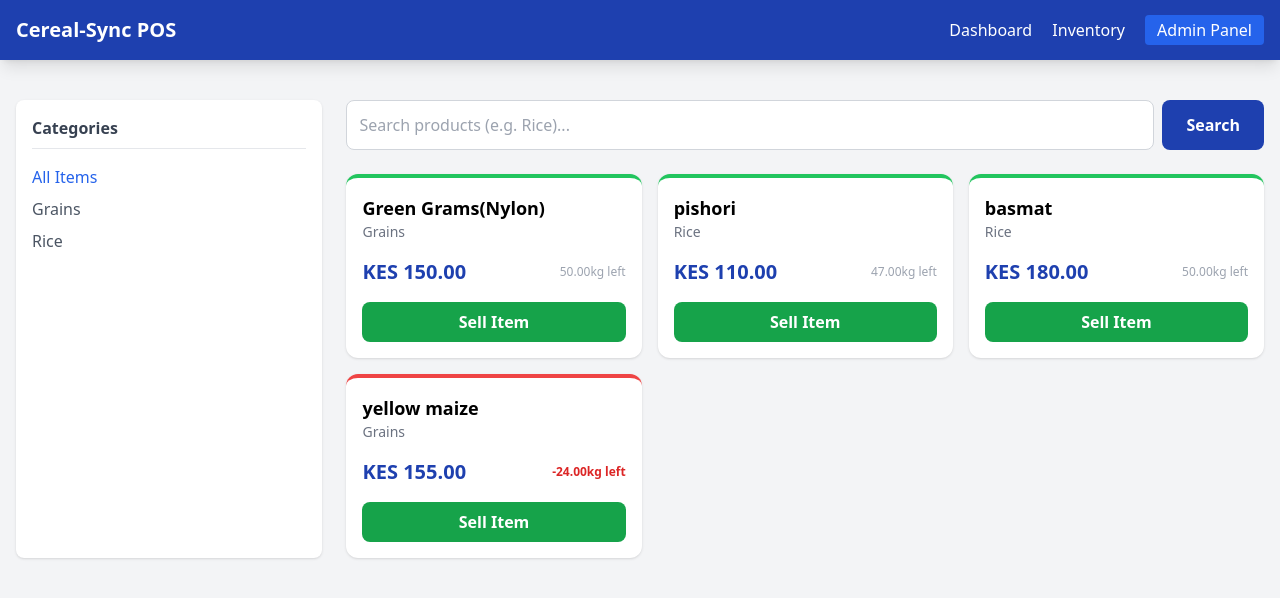
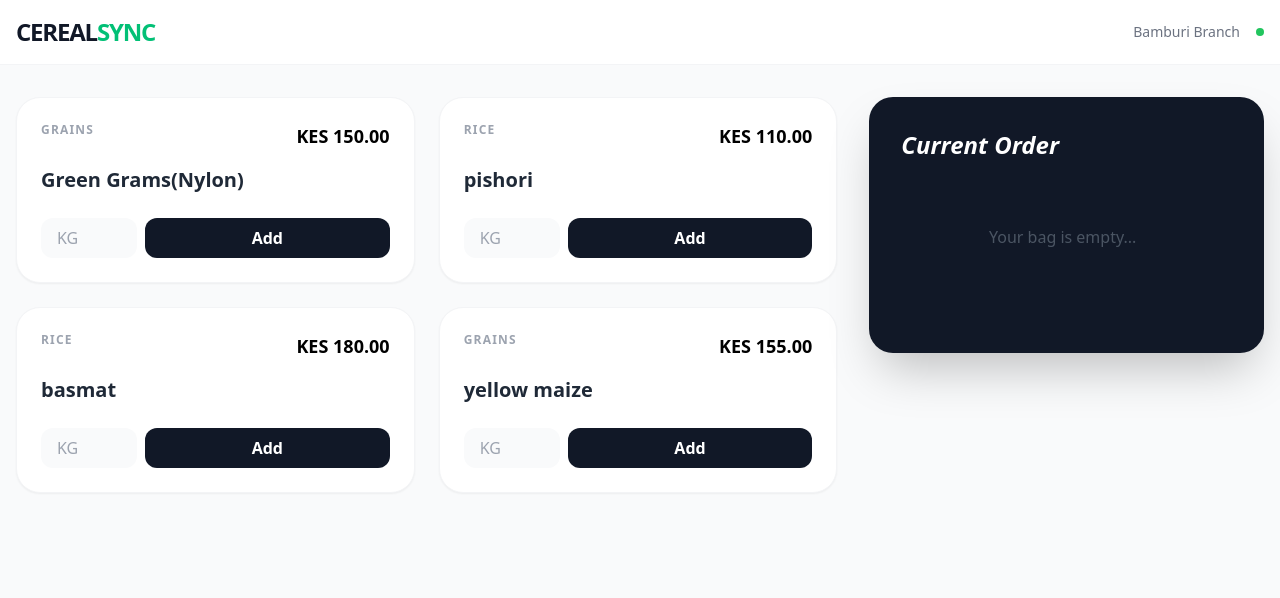
Before and after one commit to tofina41-chux/cereal-sync-pos, a Django app: page / in a window 1280 px wide. Shown: the top 598 px of the page. Run offline with Django 5.2, Linux system fonts and the light colour scheme; data comes from the database, SQL or seed files in the repository; both versions use the stored data as it was after the commit; some libraries are stand-ins or nearby versions.

Commit message:
updated model

```diff
--- a/core/urls.py
+++ b/core/urls.py
@@ -16,9 +16,12 @@ Including another URLconf
 """
 from django.contrib import admin
 from django.urls import path
-from inventory.views import sales_dashboard
+from inventory.views import sales_dashboard, add_to_cart, clear_cart, checkout
 
 urlpatterns = [
     path('admin/', admin.site.urls),
     path('', sales_dashboard, name='dashboard'), # Your main POS screen
+    path('add/<int:product_id>/', add_to_cart, name='add_to_cart'),
+    path('clear/', clear_cart, name='clear_cart'),
+    path('checkout/', checkout, name='checkout'),
 ]
--- a/inventory/views.py
+++ b/inventory/views.py
@@ -1,6 +1,7 @@
-from django.shortcuts import render, redirect
+from django.shortcuts import render, redirect, get_object_or_404
 from .models import Product, Category, Sale
 from django.db.models import Q
+from decimal import Decimal
 
 def sales_dashboard(request):
     query = request.GET.get('search', '')
@@ -9,16 +10,86 @@ def sales_dashboard(request):
     products = Product.objects.all()
     categories = Category.objects.all()
 
-    # Apply Search Logic
     if query:
         products = products.filter(Q(name__icontains=query))
 
-    # Apply Category Logic
     if category_id:
         products = products.filter(category_id=category_id)
+
+    # Calculate cart total for the unique UI
+    cart = request.session.get('cart', {})
+    total_cart_value = sum(float(item.get('subtotal', 0)) for item in cart.values())
 
     return render(request, 'inventory/dashboard.html', {
         'products': products,
         'categories': categories,
         'query': query,
+        'total_cart_value': total_cart_value,
     })
+
+def add_to_cart(request, product_id):
+    product = get_object_or_404(Product, id=product_id)
+
+    # Get weight from the form, default to 1.0 if empty or invalid
+    quantity_raw = request.POST.get('quantity')
+    try:
+        quantity = float(quantity_raw) if quantity_raw and float(quantity_raw) > 0 else 1.0
+    except ValueError:
+        quantity = 1.0
+
+    cart = request.session.get('cart', {})
+    item_id = str(product_id)
+    price = float(product.selling_price)
+
+    if item_id in cart:
+        cart[item_id]['quantity'] += quantity
+        cart[item_id]['subtotal'] = cart[item_id]['quantity'] * price
+    else:
+        cart[item_id] = {
+            'name': product.name,
+            'price': price,
+            'quantity': quantity,
+            'subtotal': price * quantity,
+        }
+
+    request.session['cart'] = cart
+    request.session.modified = True
+    return redirect('dashboard')
+
+def clear_cart(request):
+    if 'cart' in request.session:
+        del request.session['cart']
+    return redirect('dashboard')
+
+def checkout(request):
+    cart = request.session.get('cart', {})
+
+    if not cart:
+        return redirect('dashboard')
+
+    try:
+        for item_id, item in cart.items():
+            product = get_object_or_404(Product, id=item_id)
+
+            # Convert values to Decimal to keep the database happy
+            qty = Decimal(str(item['quantity']))
+            price = Decimal(str(item['price']))
+            total = qty * price
+
+            # Create the record
+            Sale.objects.create(
+                product=product,
+                quantity_sold=qty,
+                total_price=total
+            )
+
+        # Clear the cart ONLY if the loop finishes successfully
+        request.session['cart'] = {}
+        request.session.modified = True
+
+        return render(request, 'inventory/success.html')
+
+    except Exception as e:
+        # This will print the EXACT error in your terminal so you can see it
+        print(f"Checkout Error: {e}")
+        return redirect('dashboard')
--- a/templates/base.html
+++ b/templates/base.html
@@ -5,21 +5,28 @@
     <meta name="viewport" content="width=device-width, initial-scale=1.0">
     <title>Cereal-Sync POS</title>
     <script src="https://cdn.tailwindcss.com"></script>
+    <style>
+        /* Your Swissborg Green Accent */
+        .brand-green { color: #02c076; }
+        .bg-brand-green { background-color: #02c076; }
+        .border-brand-green { border-color: #02c076; }
+    </style>
 </head>
-<body class="bg-gray-100">
-    <nav class="bg-blue-800 text-white p-4 shadow-lg">
+<body class="bg-gray-50 font-sans">
+    <nav class="bg-white border-b border-gray-100 p-4 mb-8">
         <div class="container mx-auto flex justify-between items-center">
-            <h1 class="text-xl font-bold">Cereal-Sync POS</h1>
-            <div class="space-x-4">
-                <a href="#" class="hover:underline">Dashboard</a>
-                <a href="#" class="hover:underline">Inventory</a>
-                <a href="/admin" class="bg-blue-600 px-3 py-1 rounded">Admin Panel</a>
+            <h1 class="text-2xl font-black tracking-tighter text-gray-900">
+                CEREAL<span class="brand-green">SYNC</span>
+            </h1>
+            <div class="flex items-center gap-4 text-sm font-medium text-gray-500">
+                <span>Bamburi Branch</span>
+                <div class="h-2 w-2 rounded-full bg-green-500"></div>
             </div>
         </div>
     </nav>
-    <div class="container mx-auto mt-6 p-4">
-        {% block content %}
-        {% endblock %}
-    </div>
+
+    <main class="container mx-auto px-4">
+        {% block content %}{% endblock %}
+    </main>
 </body>
 </html>
--- a/templates/inventory/dashboard.html
+++ b/templates/inventory/dashboard.html
@@ -1,46 +1,61 @@
 {% extends 'base.html' %}
 
 {% block content %}
-<div class="flex flex-col md:flex-row gap-6">
-    <div class="w-full md:w-1/4 bg-white p-4 rounded-lg shadow">
-        <h3 class="font-bold text-gray-700 mb-4 border-b pb-2">Categories</h3>
-        <ul class="space-y-2">
-            <li><a href="?" class="text-blue-600 hover:font-bold">All Items</a></li>
-            {% for cat in categories %}
-            <li>
-                <a href="?category={{ cat.id }}" class="text-gray-600 hover:text-blue-600">
-                    {{ cat.name }}
-                </a>
-            </li>
+<div class="grid grid-cols-1 lg:grid-cols-12 gap-8">
+
+    <div class="lg:col-span-8">
+        <div class="grid grid-cols-1 md:grid-cols-2 gap-6">
+            {% for product in products %}
+            <div class="bg-white rounded-3xl p-6 shadow-sm border border-gray-100 hover:border-brand-green transition-all group">
+                <div class="flex justify-between mb-4">
+                    <span class="text-xs font-bold uppercase tracking-widest text-gray-400">{{ product.category.name }}</span>
+                    <span class="text-brand-green font-bold text-lg">KES {{ product.selling_price }}</span>
+                </div>
+                <h3 class="text-xl font-bold text-gray-800 mb-6">{{ product.name }}</h3>
+
+                <form action="{% url 'add_to_cart' product.id %}" method="POST" class="flex gap-2">
+                    {% csrf_token %}
+                    <input type="number" name="quantity" step="0.1" placeholder="KG"
+                           class="w-24 bg-gray-50 rounded-xl px-4 py-2 outline-none focus:ring-2 focus:ring-green-500">
+                    <button type="submit" class="flex-1 bg-gray-900 text-white rounded-xl py-2 font-bold hover:bg-brand-green transition-colors">
+                        Add
+                    </button>
+                </form>
+            </div>
             {% endfor %}
-        </ul>
+        </div>
     </div>
 
-    <div class="w-full md:w-3/4">
-        <form method="GET" class="mb-6 flex gap-2">
-            <input type="text" name="search" value="{{ query }}" placeholder="Search products (e.g. Rice)..."
-                   class="w-full p-3 rounded-lg border border-gray-300 focus:ring-2 focus:ring-blue-500 outline-none">
-            <button type="submit" class="bg-blue-800 text-white px-6 py-2 rounded-lg font-bold">Search</button>
-        </form>
+    <div class="lg:col-span-4">
+        <div class="bg-gray-900 rounded-3xl p-8 text-white sticky top-8 shadow-2xl">
+            <h2 class="text-2xl font-bold mb-6 italic">Current Order</h2>
 
-        <div class="grid grid-cols-1 sm:grid-cols-2 lg:grid-cols-3 gap-4">
-            {% for product in products %}
-            <div class="bg-white p-4 rounded-xl shadow hover:shadow-md transition border-t-4 {% if product.is_low_stock %}border-red-500{% else %}border-green-500{% endif %}">
-                <h4 class="font-bold text-lg">{{ product.name }}</h4>
-                <p class="text-sm text-gray-500">{{ product.category.name }}</p>
-                <div class="mt-4 flex justify-between items-center">
-                    <span class="text-xl font-bold text-blue-800">KES {{ product.selling_price }}</span>
-                    <span class="text-xs {% if product.is_low_stock %}text-red-600 font-bold{% else %}text-gray-400{% endif %}">
-                        {{ product.weight_in_stock }}kg left
-                    </span>
+            <div class="space-y-6 mb-8 max-h-[400px] overflow-y-auto pr-2">
+                {% for id, item in request.session.cart.items %}
+                <div class="flex justify-between items-start border-b border-gray-800 pb-4">
+                    <div>
+                        <p class="font-bold text-lg">{{ item.name }}</p>
+                        <p class="text-gray-500 text-sm">{{ item.quantity }}kg</p>
+                    </div>
+                    <p class="font-mono text-brand-green">KES {{ item.subtotal }}</p>
                 </div>
-                <button class="w-full mt-4 bg-green-600 text-white py-2 rounded-lg font-bold hover:bg-green-700">
-                    Sell Item
-                </button>
+                {% empty %}
+                <p class="text-gray-600 text-center py-10">Your bag is empty...</p>
+                {% endfor %}
             </div>
-            {% empty %}
-            <p class="text-gray-500 italic">No products found matching your search.</p>
-            {% endfor %}
+
+            {% if request.session.cart %}
+            <div class="space-y-4">
+                <div class="flex justify-between items-center text-xl font-black">
+                    <span>Total</span>
+                    <span class="text-brand-green">KES {{ total_cart_value }}</span>
+                </div>
+                <a href="{% url 'checkout' %}" class="w-full block text-center bg-brand-green text-gray-900 py-4 rounded-2xl font-black text-lg hover:scale-[1.02] transition-transform">
+    CHECKOUT
+</a>
+                <a href="{% url 'clear_cart' %}" class="block text-center text-xs text-gray-500 hover:text-red-400 uppercase tracking-widest">Clear All</a>
+            </div>
+            {% endif %}
         </div>
     </div>
 </div>
```
Also changed, not shown: templates/inventory/success.html (added, +15 -0 lines), db.sqlite3.
